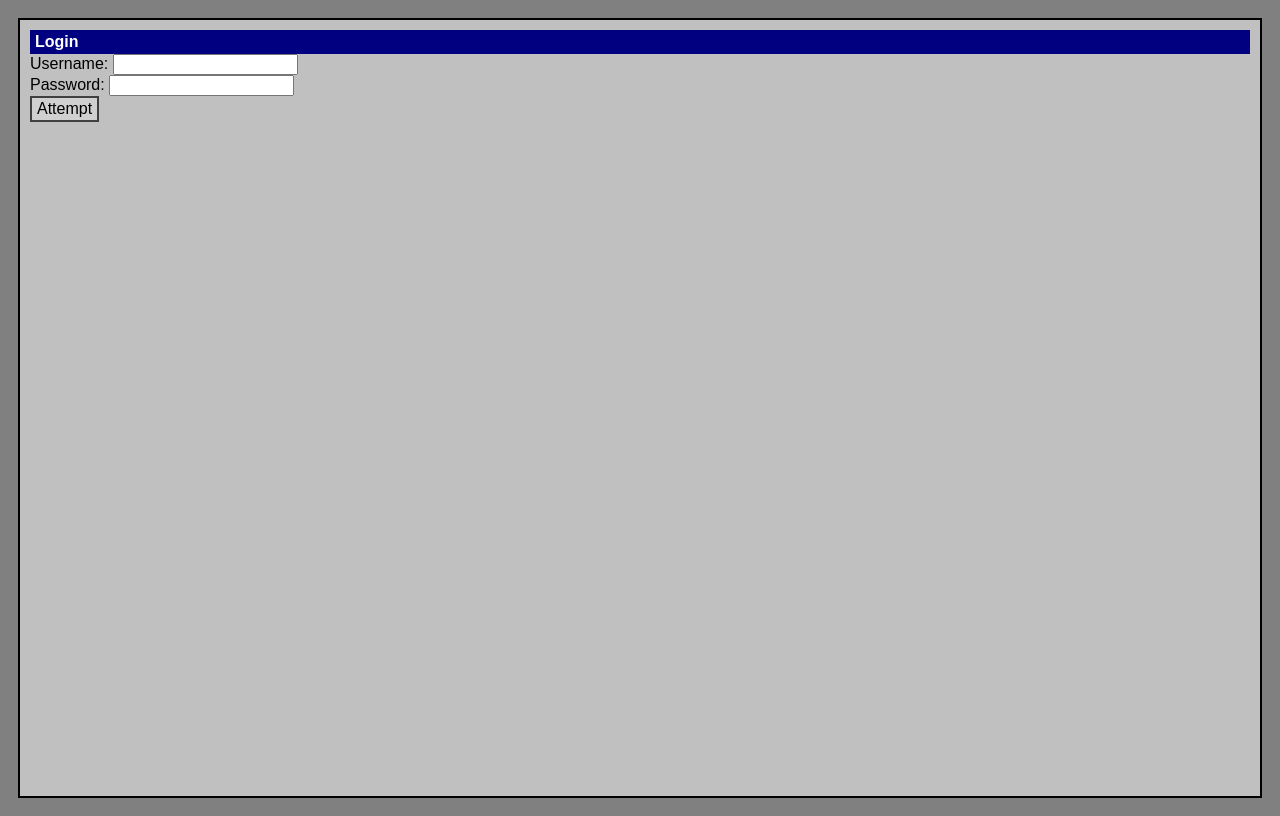
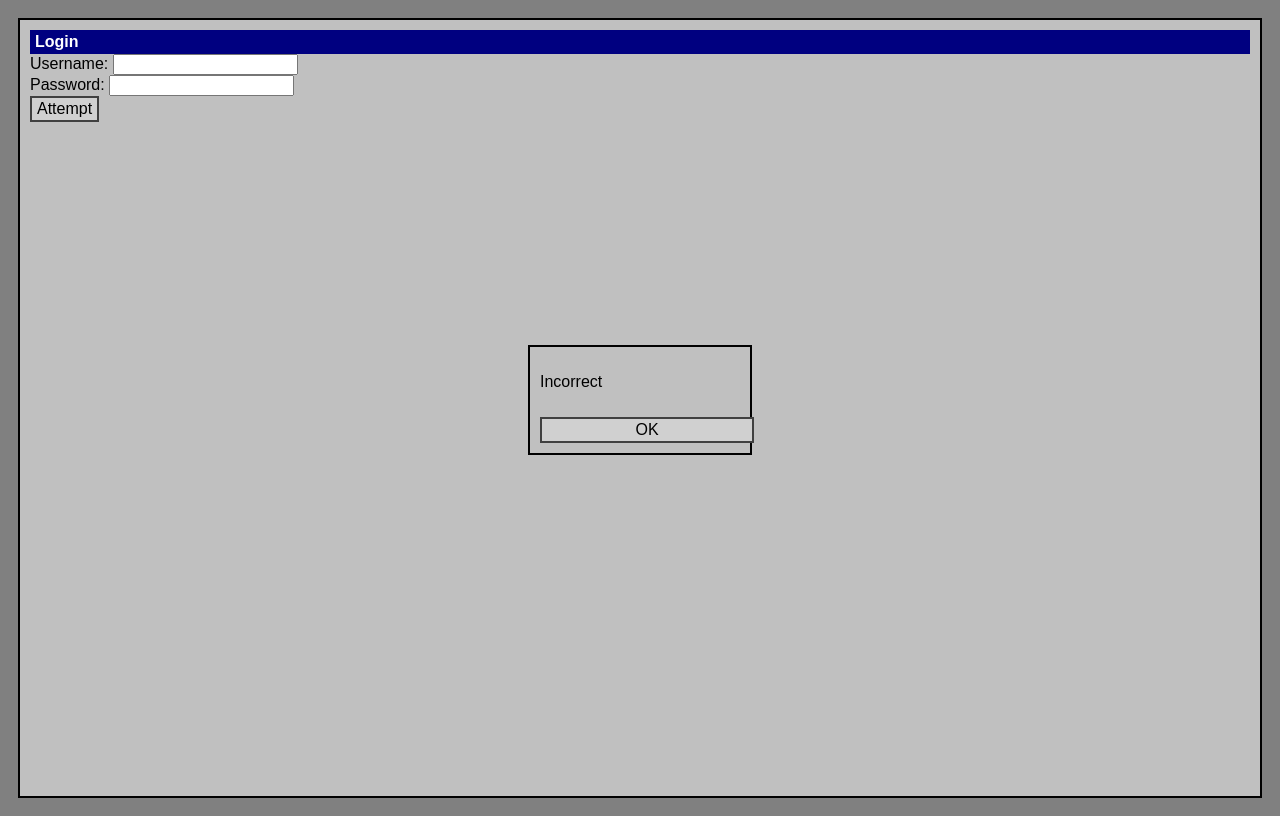
Before and after one commit to officialODBIT/idfk, a plain HTML site: page index.html in a window 1280 px wide. Both pictures are taken after a click on the element "Attempt". Drawn offline with Linux system fonts and the light colour scheme.

Commit message:
Update index.html

```diff
--- a/index.html
+++ b/index.html
@@ -1,7 +1,7 @@
 <!DOCTYPE html>
 <html>
 <head>
-    <title>Panel</title>
+    <title>OSCR Admin Panel</title>
     <style>
         body {
             background-color: #808080;
@@ -34,6 +34,21 @@
             text-align: center;
             display: inline-block;
         }
+        .popup {
+            background-color: #C0C0C0;
+            border: 2px solid black;
+            width: 200px;
+            padding: 10px;
+            position: fixed;
+            top: 50%;
+            left: 50%;
+            transform: translate(-50%, -50%);
+            display: none;
+        }
+        .popup .button {
+            width: 100%;
+            margin-top: 10px;
+        }
         .server-indicator {
             width: 20px;
             height: 20px;
@@ -54,6 +69,16 @@
         <label>Password:</label>
         <input type="password" id="password"><br>
         <div class="button" onclick="attemptLogin()">Attempt</div>
+    </div>
+
+    <div id="successPopup" class="popup">
+        <p>Successful</p>
+        <div class="button" onclick="closePopup('successPopup')">OK</div>
+    </div>
+
+    <div id="errorPopup" class="popup">
+        <p>Incorrect</p>
+        <div class="button" onclick="closePopup('errorPopup')">OK</div>
     </div>
 
     <div id="panels" style="display:none;">
@@ -123,11 +148,15 @@
             const password = document.getElementById('password').value;
             if (username === 'commonwealth.user1.oscr;1994683' && password === '23292543') {
                 document.getElementById('panels').style.display = 'grid';
-                alert('Access granted. Welcome.');
+                document.getElementById('successPopup').style.display = 'block';
                 checkServerStatus();
             } else {
-                alert('Incorrect credentials.');
+                document.getElementById('errorPopup').style.display = 'block';
             }
+        }
+
+        function closePopup(id) {
+            document.getElementById(id).style.display = 'none';
         }
 
         function checkServerStatus() {
```
